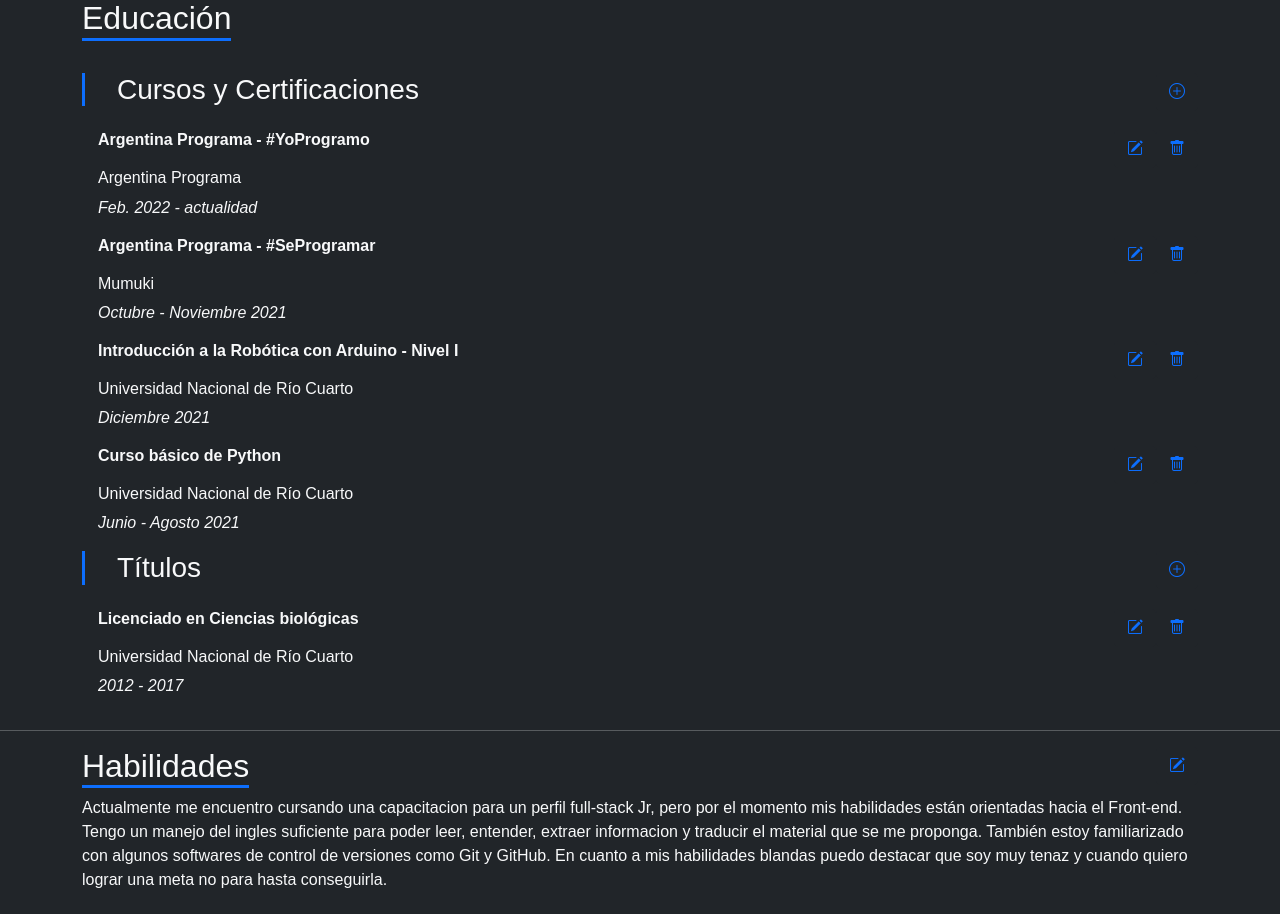
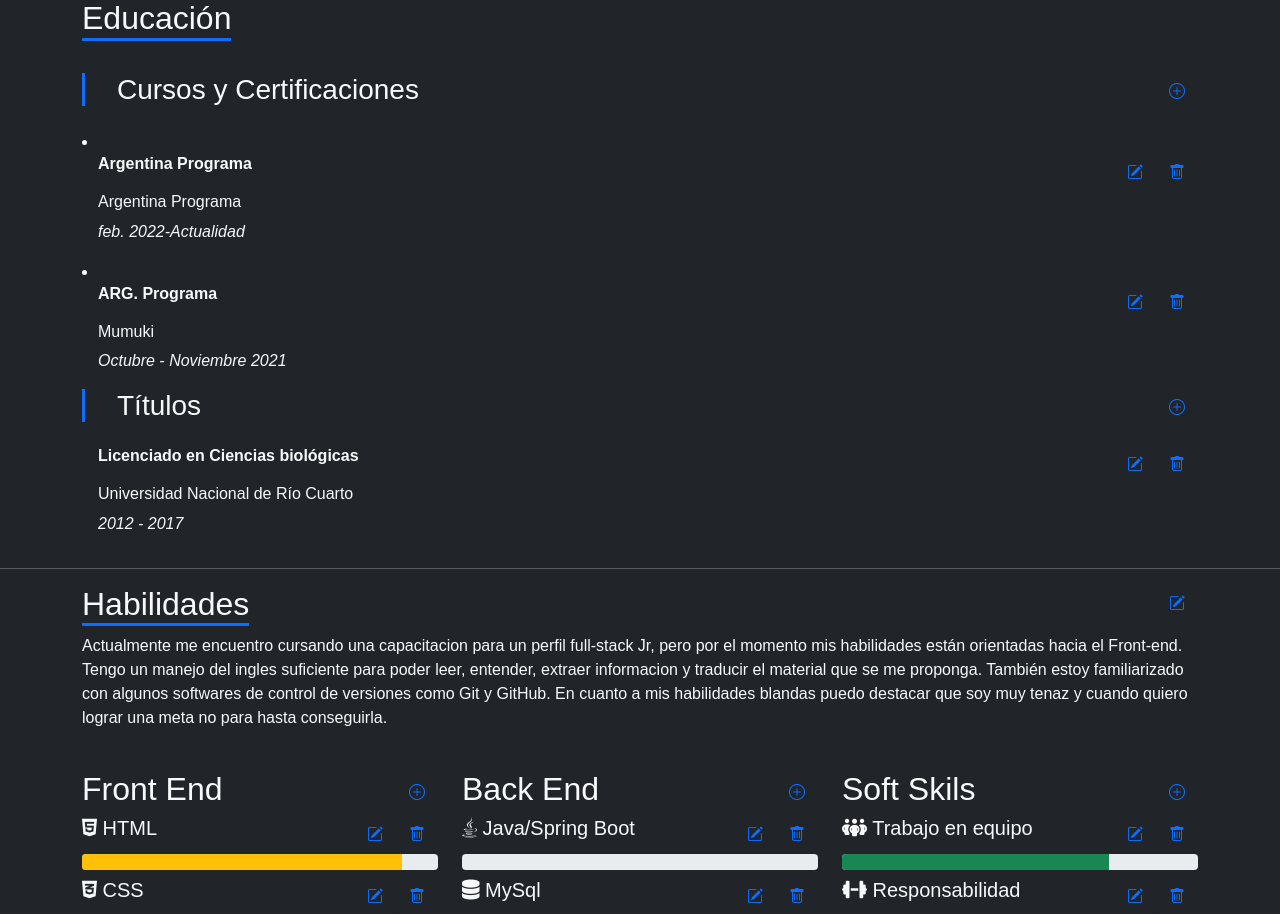
Before and after one commit to JuanAlcoba/front-end-angular, an Angular app: page / in a window 1280 px wide. Shown: the part 1360-2274 px from the top of the page. Built offline with nearby package versions, Linux system fonts and the light colour scheme.

Commit message:
Se agregaron servicios según masterclass .

```diff
--- a/src/app/educacion/educacion.component.html
+++ b/src/app/educacion/educacion.component.html
@@ -14,53 +14,22 @@
               </div>
           </span>
 
+          <li *ngFor="let educacion of educacionList">
             <div class="item">
                 <div class="item-title d-flex justify-content-between">
-                  <h6><b> Argentina Programa - #YoProgramo </b> </h6>
+                    <h6><b> {{educacion.curso}} </b> </h6>
                     <div class="buttons">
-                      <button type="button" class="btn btn-dark"><i class="bi bi-pencil-square" style="font-size: 1rem; color: #0D6EFD;"></i></button>
-                      <button type="button" class="btn btn-dark"><i class="bi bi-trash" style="font-size: 1rem; color: #0D6EFD;"></i></button>
+                        <button type="button" class="btn btn-dark"><i class="bi bi-pencil-square"
+                                style="font-size: 1rem; color: #0D6EFD;"></i></button>
+                        <button type="button" class="btn btn-dark"><i class="bi bi-trash"
+                                style="font-size: 1rem; color: #0D6EFD;"></i></button>
                     </div>
                 </div>
-              <h6> Argentina Programa </h6>
-              <p> <em>Feb. 2022 - actualidad </em></p>
+                <h6> {{educacion.ente}} </h6>
+                <p> <em> {{educacion.year}} </em></p>
             </div>
+          </li>
 
-          <div class="item">
-              <div class="item-title d-flex justify-content-between">
-                  <h6><b> Argentina Programa - #SeProgramar </b> </h6>
-                  <div class="buttons">
-                      <button type="button" class="btn btn-dark"><i class="bi bi-pencil-square" style="font-size: 1rem; color: #0D6EFD;"></i></button>
-                      <button type="button" class="btn btn-dark"><i class="bi bi-trash" style="font-size: 1rem; color: #0D6EFD;"></i></button>
-                  </div>
-              </div>
-              <h6> Mumuki </h6>
-              <p> <em> Octubre - Noviembre 2021 </em></p>
-          </div>
-
-          <div class="item">
-              <div class="item-title d-flex justify-content-between">
-                  <h6><b> Introducción a la Robótica con Arduino - Nivel I  </b></h6>
-                  <div class="buttons">
-                      <button type="button" class="btn btn-dark"><i class="bi bi-pencil-square" style="font-size: 1rem; color: #0D6EFD;"></i></button>
-                      <button type="button" class="btn btn-dark"><i class="bi bi-trash" style="font-size: 1rem; color: #0D6EFD;"></i></button>
-                  </div>
-              </div>
-              <h6> Universidad Nacional de Río Cuarto </h6>
-              <p> <em>Diciembre 2021</em></p>
-          </div>
-
-          <div class="item">
-              <div class="item-title d-flex justify-content-between">
-                  <h6><b> Curso básico de Python </b></h6>
-                  <div class="buttons">
-                      <button type="button" class="btn btn-dark"><i class="bi bi-pencil-square" style="font-size: 1rem; color: #0D6EFD;"></i></button>
-                      <button type="button" class="btn btn-dark"><i class="bi bi-trash" style="font-size: 1rem; color: #0D6EFD;"></i></button>
-                  </div>
-              </div>
-              <h6> Universidad Nacional de Río Cuarto </h6>
-              <p> <em>Junio - Agosto 2021</em></p>
-          </div>
 
           <span class="section-title mb-3 d-flex justify-content-between">
               <h3> Títulos </h3>
--- a/src/app/educacion/educacion.component.ts
+++ b/src/app/educacion/educacion.component.ts
@@ -1,4 +1,5 @@
 import { Component, OnInit } from '@angular/core';
+import { PortfolioService } from '../portfolio.service';
 
 @Component({
   selector: 'app-educacion',
@@ -7,9 +8,15 @@ import { Component, OnInit } from '@angular/core';
 })
 export class EducacionComponent implements OnInit {
 
-  constructor() { }
+  educacionList:any;
+
+  constructor(private datosPortfolio:PortfolioService) { }
 
   ngOnInit(): void {
+    this.datosPortfolio.obtenerDatos().subscribe(data =>{
+      console.log(data);
+      this.educacionList=data.educacion;
+    });
   }
 
 }
--- a/src/app/portfolio.service.ts
+++ b/src/app/portfolio.service.ts
@@ -1,9 +1,15 @@
 import { Injectable } from '@angular/core';
+import { HttpClient } from '@angular/common/http';
+import { Observable } from 'rxjs';
 
 @Injectable({
   providedIn: 'root'
 })
 export class PortfolioService {
 
-  constructor() { }
+  constructor(private http:HttpClient) { }
+
+  obtenerDatos():Observable<any> {
+    return this.http.get('assets/data/data.json');
+  }
 }
--- /dev/null
+++ b/src/assets/data/data.json
@@ -0,0 +1,23 @@
+{
+    "nombre": "Juan Cruz Alcoba",
+    "cargo": "Diseño Web Full-Stack",
+    "acerca": "Acerca deeee",
+    "experiencia": [{
+        "cargo": "algun cargo",
+        "empresa": "alguna empresa",
+        "year": "since 0000"
+    }],
+
+    "educacion": [{
+        "curso": "Argentina Programa",
+        "ente": "Argentina Programa",
+        "year": "feb. 2022-Actualidad"
+    },
+    {
+        "curso": "ARG. Programa",
+        "ente": "Mumuki",
+        "year": "Octubre - Noviembre 2021"
+    }
+    ]
+
+}
```
Also changed, not shown: src/app/app.module.ts (+7 -2 lines). Lines whose indentation alone changed are shown as unchanged.
